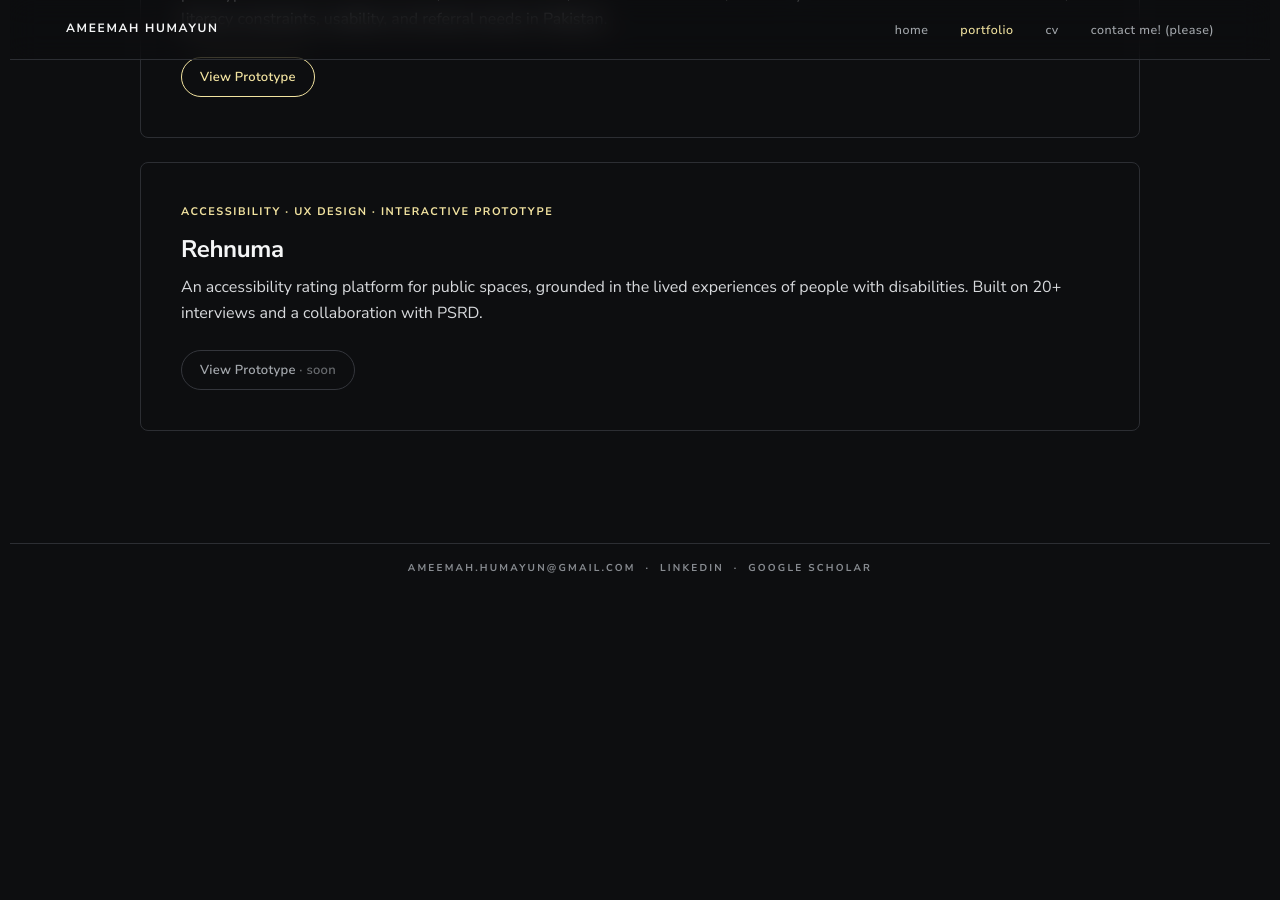
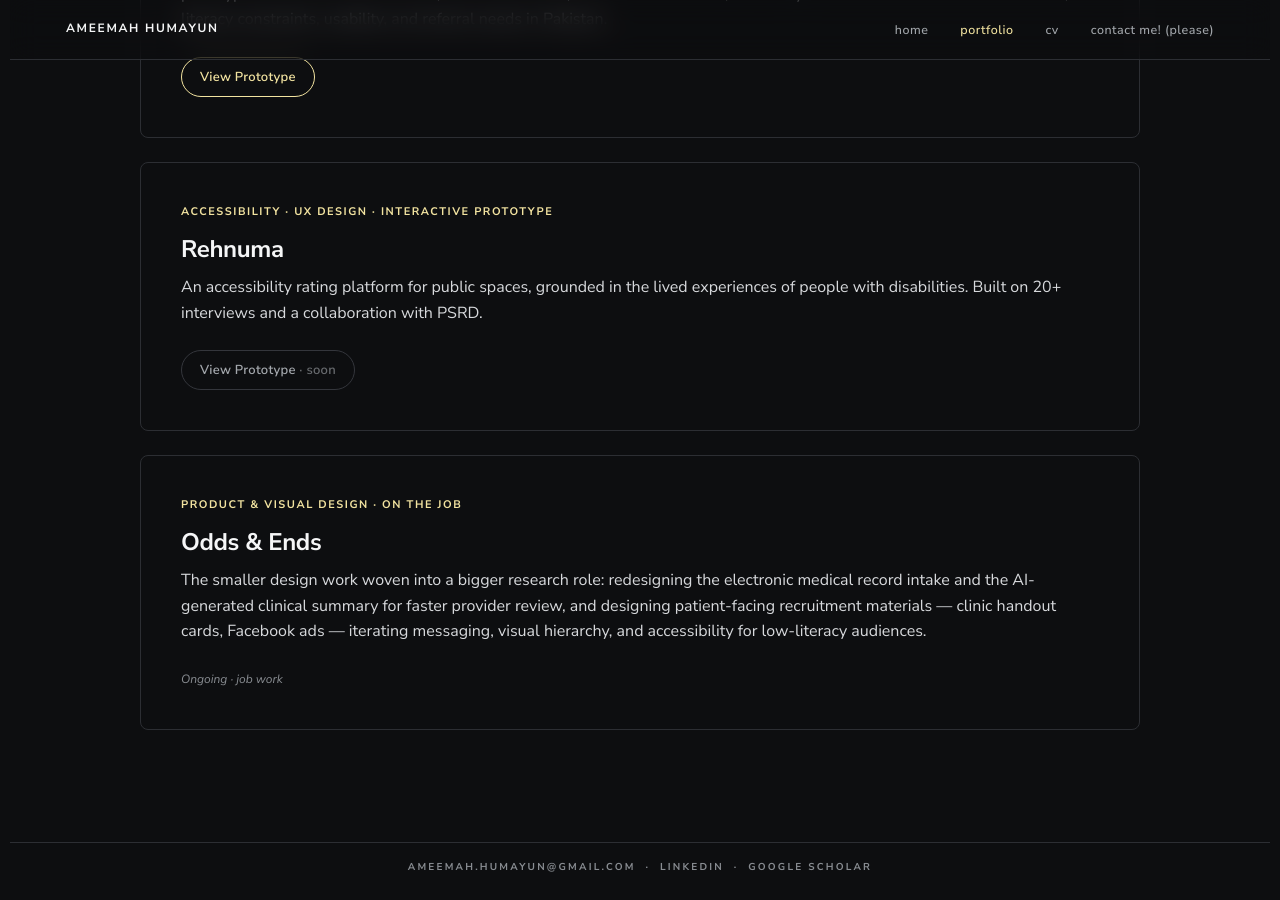
Before and after one commit to ameemahumayun/ameemahumayun.github.io, a Jekyll site: the page built from work/index.html, in a window 1280 px wide and 900 px high, scrolled down 1502 px. Built offline with Jekyll 4.4.1, drawn with Linux system fonts in a browser that asks for light colours; before the commit the page ends 2103 px from its top, so only the background shows below that.

Commit message:
Rename Prototypes filter to Design, add Odds & Ends card
The portfolio filter tab and underlying type field are now "design"
instead of "prototype", and a new card covers the smaller on-the-job
design work (EMR/clinical summary redesign, recruitment materials,
Facebook ads) that doesn't belong to a single named prototype.

```diff
--- a/_data/work.yml
+++ b/_data/work.yml
@@ -7,8 +7,8 @@
 #   meta        (required) the small label line above the title
 #   title       (required) project name
 #   desc        (required) one-paragraph description
-#   type        (required) "publication" or "prototype" — powers the
-#               All / Publications / Prototypes filter on /work/.
+#   type        (required) "publication" or "design" — powers the
+#               All / Publications / Design filter on /work/.
 #
 #   Then EITHER a list of links OR a status string (not both):
 #
@@ -63,7 +63,7 @@
 
 - meta: "Maternal Health · UX Design · Interactive Prototype"
   title: "TBA Maternal-Health Prototype"
-  type: prototype
+  type: design
   desc: "A low-literacy maternal-health prototype for Traditional Birth Attendants (TBAs), led in collaboration with Aga Khan University and VITAL Pakistan. Synthesized official TBA curricula, WHO guidance, and focus-group findings from frontline TBAs into the prototype's information architecture, content structure, and interaction flows, iteratively refined around information overload, literacy constraints, usability, and referral needs in Pakistan."
   links:
     - label: "View Prototype"
@@ -72,7 +72,7 @@
 
 - meta: "Accessibility · UX Design · Interactive Prototype"
   title: "Rehnuma"
-  type: prototype
+  type: design
   desc: "An accessibility rating platform for public spaces, grounded in the lived experiences of people with disabilities. Built on 20+ interviews and a collaboration with PSRD."
   links:
     - label: "View Prototype"
@@ -80,3 +80,9 @@
       external: true
       pending: true
       suffix: "· soon"
+
+- meta: "Product &amp; Visual Design · On the Job"
+  title: "Odds &amp; Ends"
+  type: design
+  desc: "The smaller design work woven into a bigger research role: redesigning the electronic medical record intake and the AI-generated clinical summary for faster provider review, and designing patient-facing recruitment materials — clinic handout cards, Facebook ads — iterating messaging, visual hierarchy, and accessibility for low-literacy audiences."
+  status: "Ongoing · job work"
--- a/assets/js/main.js
+++ b/assets/js/main.js
@@ -4,10 +4,10 @@
    1. Scroll-spy for the case-study section rail. Highlights the rail link
       matching the section currently in view. Progressive enhancement — if
       JS is off, the rail still works as plain anchor links.
-   2. Work-page filter tabs (All / Publications / Prototypes). Progressive
+   2. Work-page filter tabs (All / Publications / Design). Progressive
       enhancement — if JS is off, every card just stays visible. The active
-      filter is reflected in the URL as ?filter=publication|prototype so a
-      specific view (e.g. "just the prototypes") has a shareable link.
+      filter is reflected in the URL as ?filter=publication|design so a
+      specific view (e.g. "just the design work") has a shareable link.
    ========================================================================== */
 
 (function () {
--- a/work/index.html
+++ b/work/index.html
@@ -22,7 +22,7 @@ active: work
     <div class="work-filter" role="tablist" aria-label="Filter portfolio by type">
       <button type="button" class="work-filter__btn is-active" data-filter="all">All</button>
       <button type="button" class="work-filter__btn" data-filter="publication">Publications</button>
-      <button type="button" class="work-filter__btn" data-filter="prototype">Prototypes</button>
+      <button type="button" class="work-filter__btn" data-filter="design">Design</button>
     </div>
     <div class="work-list">
       {%- for project in site.data.work %}
```
